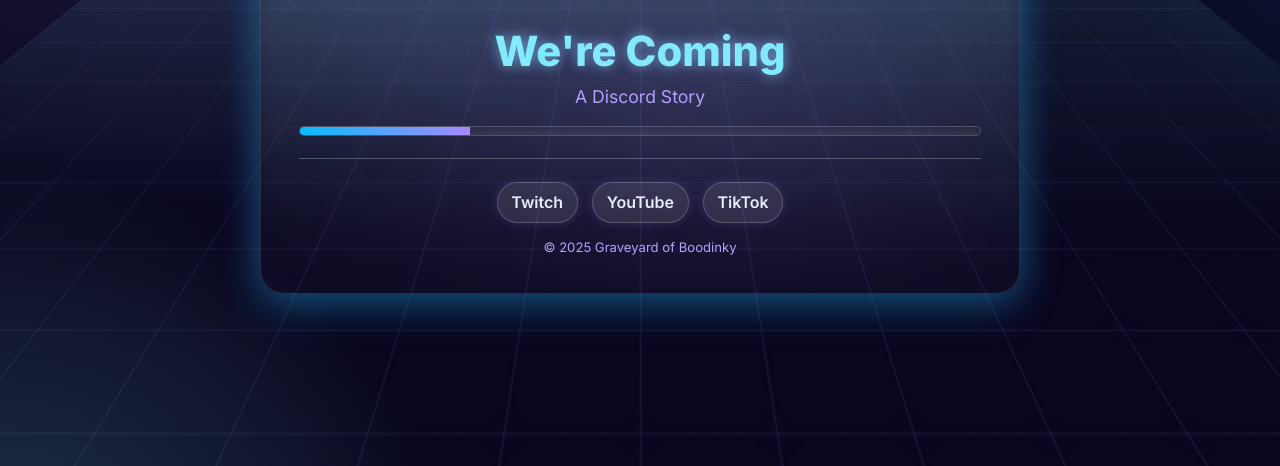
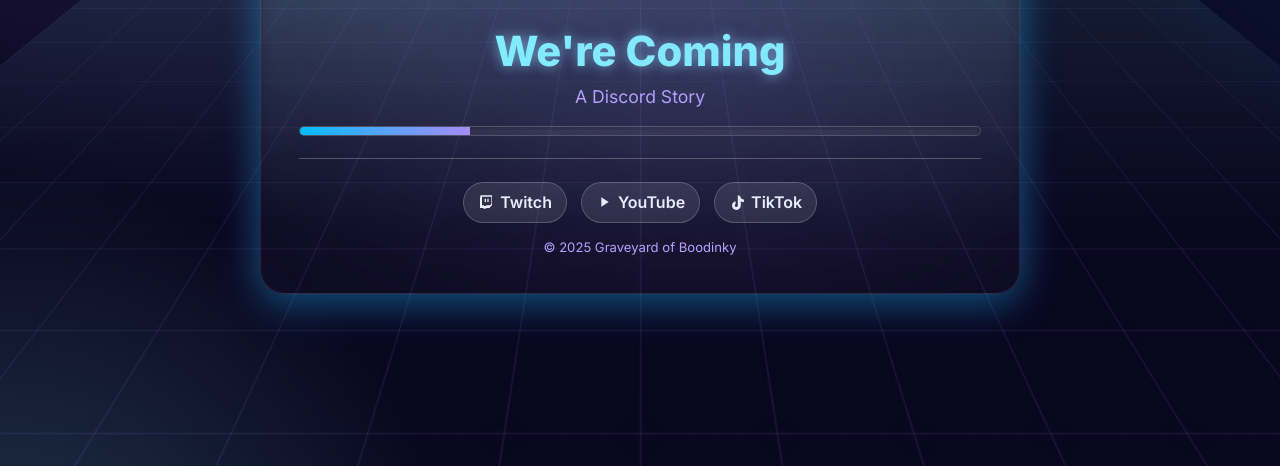
Before and after one commit to PudMuffin/ProjectGoB, a plain HTML site: page index.html in a window 1280 px wide. Shown: the part 334-800 px from the top of the page. Drawn offline with Linux system fonts and the light colour scheme.

Commit message:
Update index.html
0.06

```diff
--- a/index.html
+++ b/index.html
@@ -8,14 +8,11 @@
   <meta property="og:title" content="We're Under Construction" />
   <meta property="og:description" content="Something great is on the way. Check back soon." />
   <meta property="og:type" content="website" />
-  <!-- Optional: supply a real image -->
-  <!-- <meta property="og:image" content="https://example.com/og-image.jpg" /> -->
   <meta name="theme-color" content="#7df9ff" />
   <meta name="color-scheme" content="dark light" />
 
   <link rel="preconnect" href="https://fonts.googleapis.com">
   <link rel="preconnect" href="https://fonts.gstatic.com" crossorigin>
-  <!-- You had preconnects but were missing the font stylesheet -->
   <link href="https://fonts.googleapis.com/css2?family=Inter:wght@300;400;600;800&display=swap" rel="stylesheet">
 
   <style>
@@ -28,13 +25,16 @@
       --accent: #a78bfa;
       --grid-line: rgba(167,139,250,.22);
       --grid-glow: rgba(125,249,255,.18);
+      --yt: #ff1744;
+      --twitch: #9146ff;
+      --tiktok: #00f2ea;
     }
 
     * { box-sizing: border-box; }
     html, body { height: 100%; }
     body {
       margin: 0;
-      font-family: Inter, system-ui, -apple-system, Segoe UI, Roboto, Helvetica, Arial;
+      font-family: Inter, system-ui, -apple-system, Segoe UI, Roboto, Helvetica, Arial, sans-serif;
       color: var(--text);
       background:
         radial-gradient(90vw 90vw at 15% -20%, rgba(167,139,250,.25), transparent 60%),
@@ -54,7 +54,6 @@
       overflow: hidden;
     }
 
-    /* Animated 80s Grid */
     .grid-bg {
       position: absolute; inset: 0; z-index: 0; pointer-events: none;
       opacity: .45; mix-blend-mode: screen;
@@ -77,6 +76,7 @@
       border: 1px solid rgba(255,255,255,.1); border-radius: 24px;
       padding: clamp(1.5rem, 3vw, 2.5rem);
       backdrop-filter: blur(8px);
+      -webkit-backdrop-filter: blur(8px);
       overflow: hidden;
       box-shadow: 0 10px 40px rgba(0,191,255,.35), 0 0 40px rgba(167,139,250,.15), inset 0 1px 0 rgba(255,255,255,.08);
       text-align: center;
@@ -88,15 +88,11 @@
       filter: blur(70px); pointer-events: none;
       animation: float 14s ease-in-out infinite;
     }
-    @keyframes float {
-      0%,100% { transform: translate(0,0); }
-      50% { transform: translate(3rem, -2rem); }
-    }
+    @keyframes float { 0%,100% { transform: translate(0,0); } 50% { transform: translate(3rem, -2rem); } }
 
     .logo-img {
       width: 160px; max-width: 50%; height: auto;
       margin-bottom: 1.5rem; border-radius: 12px;
-
     }
 
     h1 {
@@ -104,10 +100,8 @@
       margin: .2rem 0 .6rem; color: var(--brand-2);
       text-shadow: 0 0 12px rgba(125,249,255,.5), 0 0 20px rgba(167,139,250,.3);
     }
-
     p.lead { font-size: clamp(1rem, 2.2vw, 1.1rem); color: var(--muted); margin: 0 0 1.2rem; }
 
-    /* Simplified progress bar */
     .progress {
       background: rgba(255,255,255,.08);
       border-radius: 999px; height: 10px; overflow: hidden;
@@ -121,21 +115,41 @@
     }
 
     .links { display: flex; gap: .9rem; flex-wrap: wrap; justify-content: center; }
+
     .link {
       padding: .6rem .85rem; border-radius: 999px;
       background: rgba(255,255,255,.1); border: 1px solid rgba(255,255,255,.2);
       color: var(--text); text-decoration: none; font-weight: 600;
-      transition: filter .2s ease, transform .1s ease;
-      box-shadow: 0 0 10px rgba(167,139,250,.2);
+      transition: all .3s ease;
+      display: inline-flex; align-items: center; justify-content: center;
     }
-    .link:hover {
-      filter: brightness(1.2); transform: scale(1.05);
-      box-shadow: 0 0 16px rgba(167,139,250,.3), 0 0 24px rgba(125,249,255,.3);
+
+    .link:hover { transform: scale(1.08); filter: brightness(1.2); }
+
+    /* Make buttons glow on hover instead of icons */
+    .link[href*="twitch.tv"]:hover {
+      background: rgba(145,70,255,0.3);
+      box-shadow: 0 0 16px var(--twitch), 0 0 32px rgba(145,70,255,0.4);
+      color: var(--twitch);
+    }
+    .link[href*="youtube.com"]:hover {
+      background: rgba(255,23,68,0.3);
+      box-shadow: 0 0 16px var(--yt), 0 0 32px rgba(255,23,68,0.4);
+      color: var(--yt);
+    }
+    .link[href*="tiktok.com"]:hover {
+      background: rgba(0,242,234,0.3);
+      box-shadow: 0 0 16px var(--tiktok), 0 0 32px rgba(0,242,234,0.4);
+      color: var(--tiktok);
+    }
+
+    .link svg {
+      width: 1em; height: 1em; margin-right: 0.4em;
+      fill: currentColor; transition: transform 0.3s ease;
     }
 
     .tiny { font-size: .82rem; color: var(--muted); text-align: center; }
 
-    /* Respect prefers-reduced-motion */
     @media (prefers-reduced-motion: reduce) {
       .grid-bg, .glow { animation: none; }
       .bar { transition: none; }
@@ -149,28 +163,13 @@
     <main class="card" role="main" aria-labelledby="headline">
       <div class="glow" aria-hidden="true"></div>
 
-      <img
-        src="https://i.postimg.cc/mr9fKWjv/1-01.png"
-        alt="Graveyard of Boodinky logo"
-        class="logo-img"
-        loading="lazy"
-        decoding="async"
-        width="320"
-        height="320"
-      />
+      <img src="https://i.postimg.cc/mr9fKWjv/1-01.png" alt="Graveyard of Boodinky logo" class="logo-img" loading="lazy" decoding="async" width="320" height="320" />
 
       <h1 id="headline">We're Coming</h1>
       <p class="lead">A Discord Story</p>
 
       <section>
-        <div
-          class="progress"
-          role="progressbar"
-          aria-valuemin="0"
-          aria-valuemax="100"
-          aria-valuenow="25"
-          aria-label="25 percent complete"
-        >
+        <div class="progress" role="progressbar" aria-valuemin="0" aria-valuemax="100" aria-valuenow="25" aria-label="25 percent complete">
           <div class="bar" id="bar"></div>
         </div>
       </section>
@@ -178,9 +177,18 @@
       <hr style="margin:1.4rem 0; border:none; border-top:1px solid rgba(255,255,255,.25)">
 
       <div class="links">
-        <a class="link" href="https://www.twitch.tv/graveyardofboodinky">Twitch</a>
-        <a class="link" href="https://www.youtube.com/@graveyardofboodinky">YouTube</a>
-        <a class="link" href="https://www.tiktok.com/@boodinkyboys">TikTok</a>
+        <a class="link" href="https://www.twitch.tv/graveyardofboodinky" target="_blank" rel="noopener noreferrer">
+          <svg viewBox="0 0 24 24" aria-hidden="true"><path d="M4 2L3 6v15h5v1h3l2-1h4l4-4V2H4zm16 13l-2 2h-5l-2 1H9v-1H6V4h14v11zM14 7h2v5h-2V7zm-4 0h2v5h-2V7z"/></svg>
+          Twitch
+        </a>
+        <a class="link" href="https://www.youtube.com/@graveyardofboodinky" target="_blank" rel="noopener noreferrer">
+          <svg viewBox="0 0 24 24" aria-hidden="true"><path d="M8 5v14l11-7z"/></svg>
+          YouTube
+        </a>
+        <a class="link" href="https://www.tiktok.com/@boodinkyboys" target="_blank" rel="noopener noreferrer">
+          <svg viewBox="0 0 24 24" aria-hidden="true"><path d="M12.5 2c1.5 0 2.9.3 4.2.9 0 1.5.7 2.9 1.8 3.9 1.1.9 2.5 1.4 3.9 1.4v3.8c-1.7 0-3.3-.5-4.7-1.3v6.7c0 3.5-2.8 6.4-6.3 6.6h-.4c-3.6 0-6.5-2.9-6.5-6.6 0-3.2 2.3-5.9 5.4-6.4v4.1c-.7.4-1.2 1.1-1.2 2 0 1.3 1 2.3 2.2 2.3h.1c1.2 0 2.2-1 2.2-2.3V2h-.7z"/></svg>
+          TikTok
+        </a>
       </div>
 
       <div class="tiny" style="margin-top:1rem;">© <span id="year"></span> Graveyard of Boodinky</div>
@@ -188,20 +196,15 @@
   </div>
 
   <script>
-    // Year stamp
     document.getElementById('year').textContent = new Date().getFullYear();
 
-    // Make the bar width match aria-valuenow, gracefully
     (function () {
       var bar = document.getElementById('bar');
       var pb = bar && bar.parentElement;
       if (!pb) return;
       var val = parseInt(pb.getAttribute('aria-valuenow'), 10);
       if (isFinite(val) && val >= 0 && val <= 100) {
-        // tiny delay lets the transition animate in
-        requestAnimationFrame(function () {
-          bar.style.width = val + '%';
-        });
+        requestAnimationFrame(function () { bar.style.width = val + '%'; });
       }
     }());
   </script>
```
